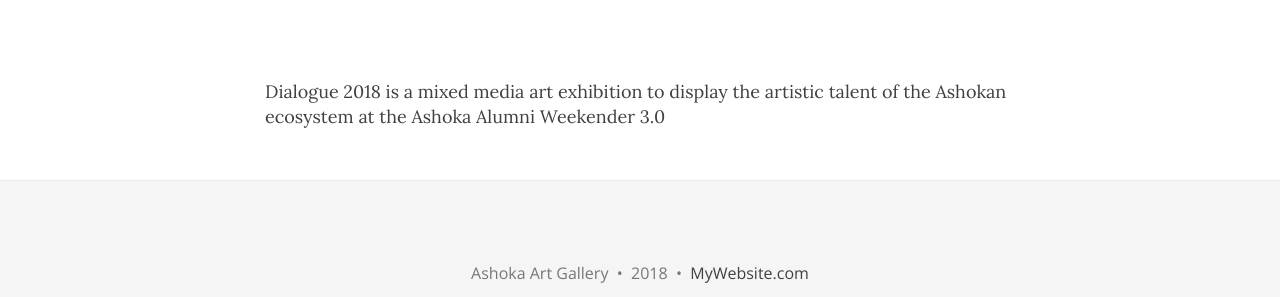
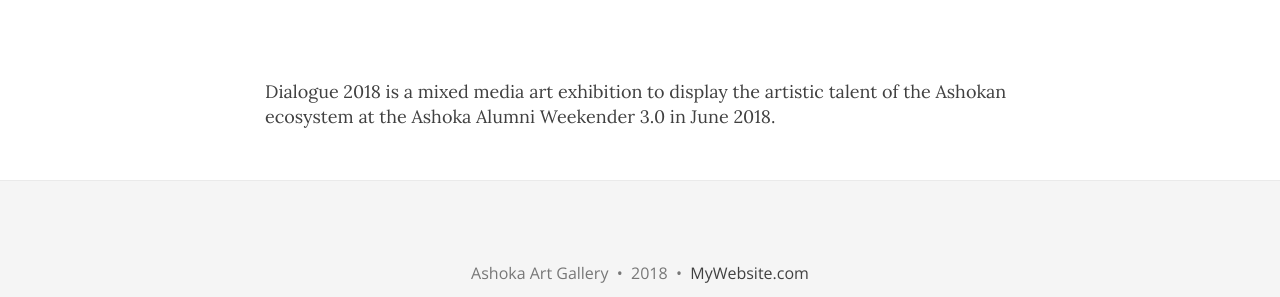
Before and after one commit to dialogue2018/dialogue2018.github.io, a Jekyll site: the page built from index.html, in a window 1280 px wide and 1204 px high. Shown: the part 838-1135 px from the top of the window. Built offline with Jekyll 4.4.1, drawn with Linux system fonts in a browser that asks for light colours; nearby versions of some CDN libraries; the list of posts is cut into pages by our own code.

Commit message:
Update index.html

```diff
--- a/index.html
+++ b/index.html
@@ -8,4 +8,4 @@
  <p align="center">
 <img src="../../img/Dialogue Home.jpg"></p>
 <br />
-<p align="left"></p>Dialogue 2018 is a mixed media art exhibition to display the artistic talent of the Ashokan ecosystem at the Ashoka Alumni Weekender 3.0
+<p align="left"></p>Dialogue 2018 is a mixed media art exhibition to display the artistic talent of the Ashokan ecosystem at the Ashoka Alumni Weekender 3.0 in June 2018.
```
